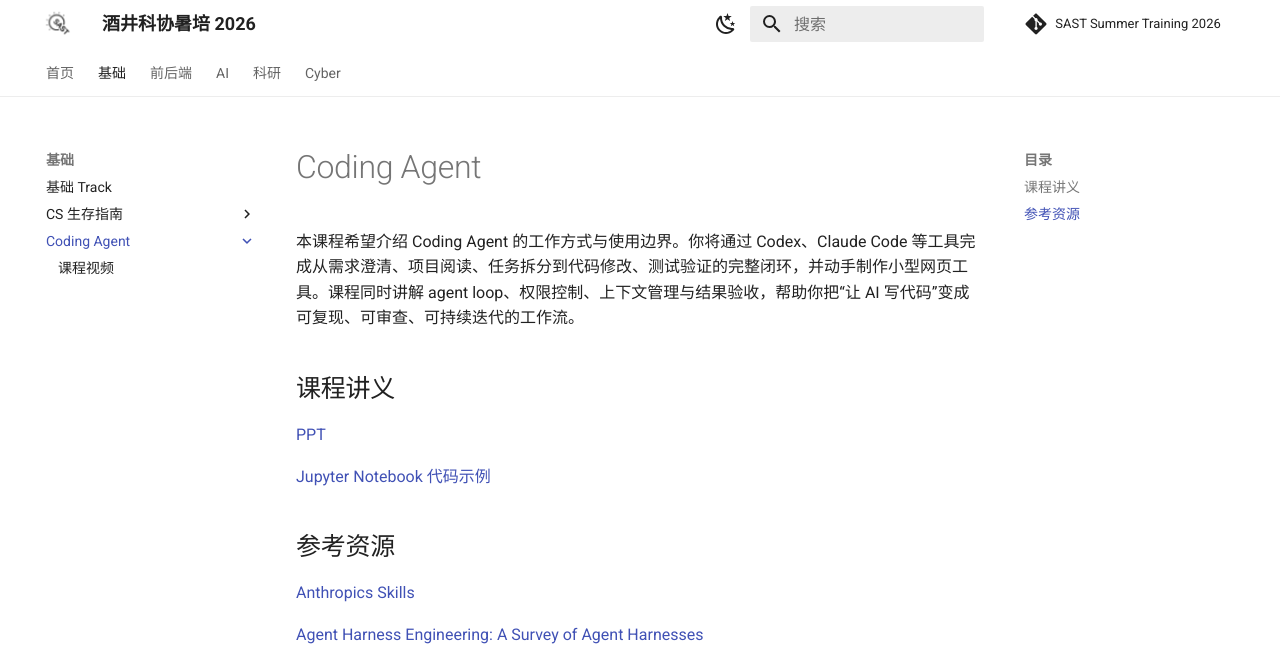
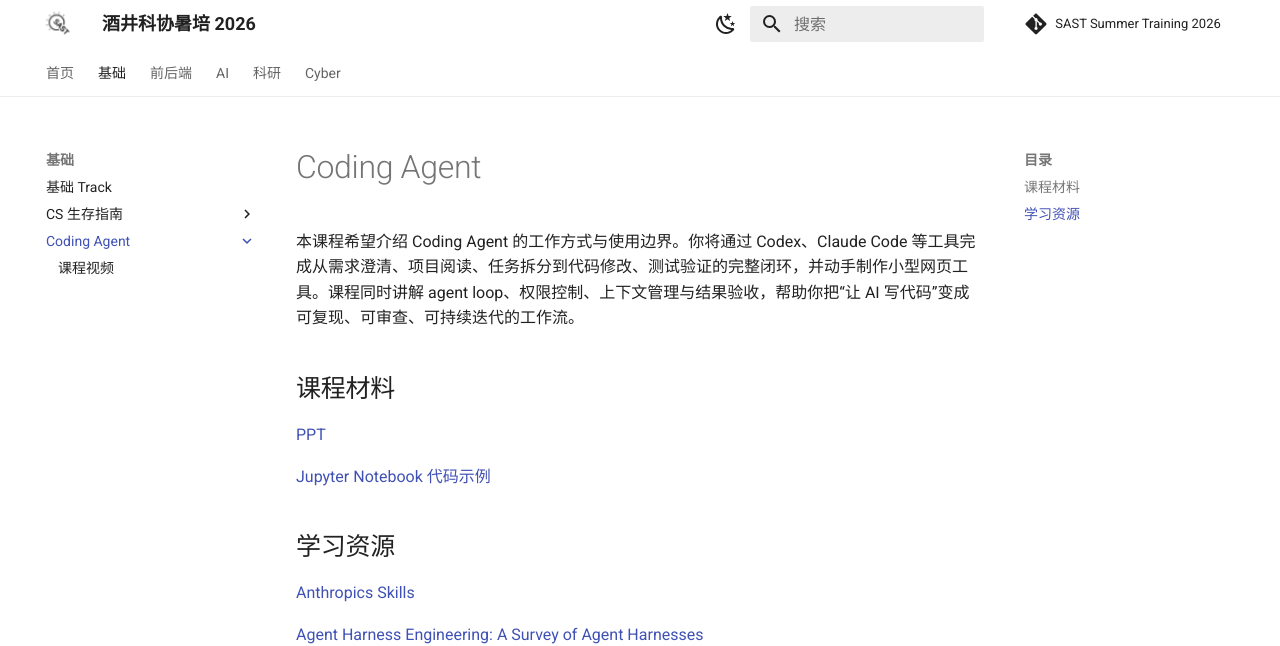
Before and after one commit to sast-summer-training-2026/sast-summer-training-2026.github.io, an MkDocs documentation site: the page built from docs/basic/coding-agent/index.md, in a window 1280 px wide and 957 px high. Shown: the top 646 px of the window. Built offline with MkDocs 1.6.1 and Material for MkDocs 9.7.7, drawn with Linux system fonts in a browser that asks for light colours; comment, search, counter and statistics services are not loaded.

Commit message:
统一各课程小标题命名模式

```diff
--- a/docs/basic/coding-agent/index.md
+++ b/docs/basic/coding-agent/index.md
@@ -2,13 +2,13 @@
 
 本课程希望介绍 Coding Agent 的工作方式与使用边界。你将通过 Codex、Claude Code 等工具完成从需求澄清、项目阅读、任务拆分到代码修改、测试验证的完整闭环，并动手制作小型网页工具。课程同时讲解 agent loop、权限控制、上下文管理与结果验收，帮助你把“让 AI 写代码”变成可复现、可审查、可持续迭代的工作流。
 
-## 课程讲义
+## 课程材料
 
 [PPT](/basic/coding-agent/vibecoding.pptx)
 
 [Jupyter Notebook 代码示例](/basic/coding-agent/agent_loop.ipynb)
 
-## 参考资源
+## 学习资源
 
 [Anthropics Skills](https://docs.claude.com/en/docs/agents/skills)
 
--- a/docs/frontend-and-backend/backend/index.md
+++ b/docs/frontend-and-backend/backend/index.md
@@ -4,7 +4,7 @@
 
 本次分享将从零梳理后端开发的核心脉络：从 API 路由与 RESTful 设计，到中间件如何串联请求链路；从「给定业务需求怎么设计数据模型」，到缓存如何帮服务扛住高并发。同时也会涉及开发规范、测试与 CI/CD 流水线，以及 Docker 容器化部署的实际操作演示。不讲空中楼阁，每一步都落在你未来真正会写（或者指挥 Agent 写）的代码上。本次分享完全支持零基础，带上你对「一个网站背后在发生什么」的好奇心就够了。
 
-## 课程讲稿
+## 课程材料
 
 [后端课程讲稿](/frontend-and-backend/backend/讲稿.pdf)
 
--- a/docs/frontend-and-backend/frontend/index.md
+++ b/docs/frontend-and-backend/frontend/index.md
@@ -4,7 +4,7 @@
 
 **课程介绍**：前端开发不仅是编写网页界面，还涉及浏览器运行机制、工程化构建以及项目部署等一整套流程。本次分享将从前端的整体知识地图出发，介绍现代前端的学习路线与核心技术，帮助同学们理解网页从代码到最终呈现在浏览器中的完整过程。课程将主要涵盖现代前端的运行原理、项目构建流程，以及如何借助 AI 工具快速 “vibe” 出一个可以运行的前端项目。此外，还会分享一些实际开发中十分有用的工具、技巧与经验，并提供相关博客和学习资料，方便同学们在课后进一步巩固和拓展。
 
-## 课程讲稿
+## 课程材料
 
 [前端课程讲稿](/frontend-and-backend/frontend/content)
 
```
Also changed, not shown: docs/basic/survival-guide/index.md (+3 -1 lines).
